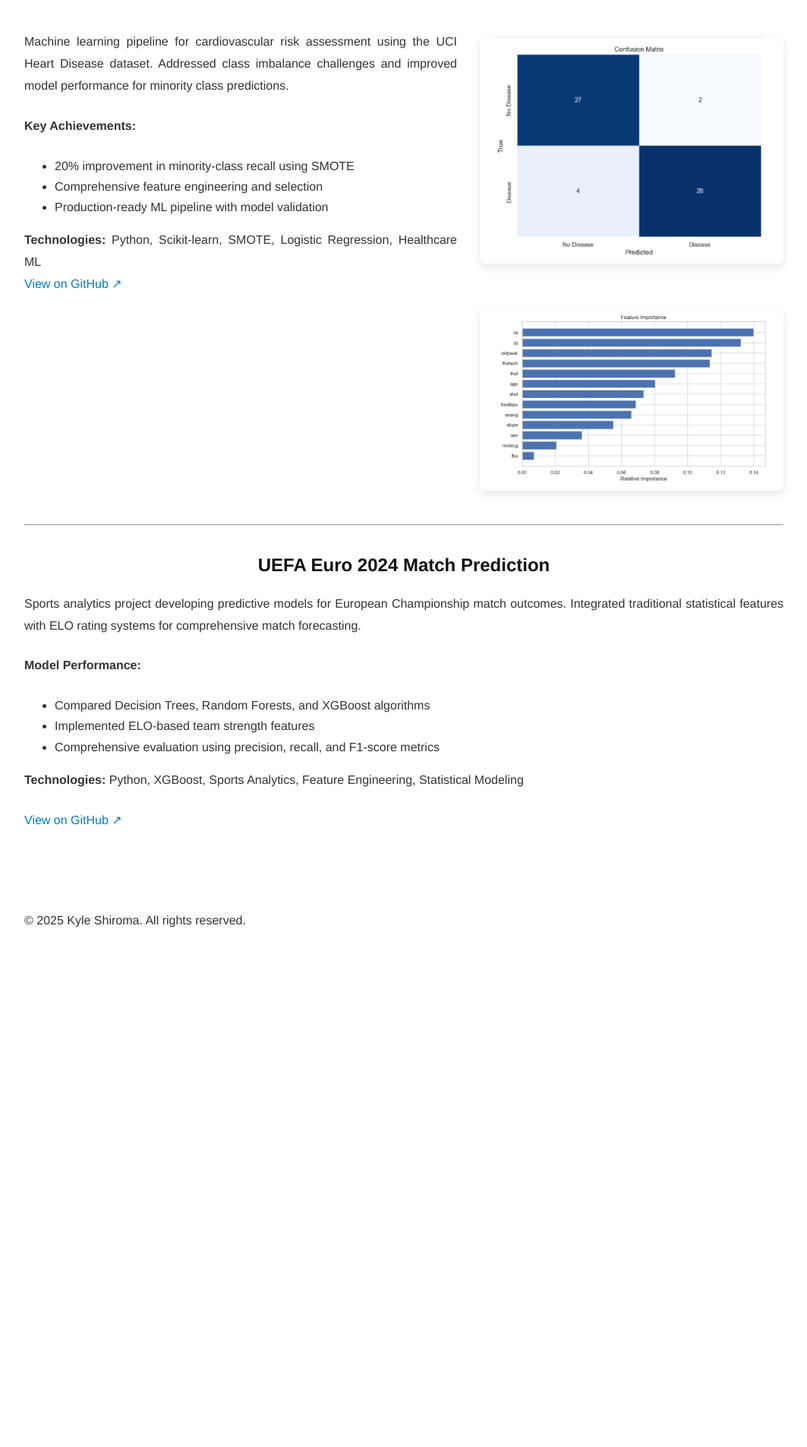
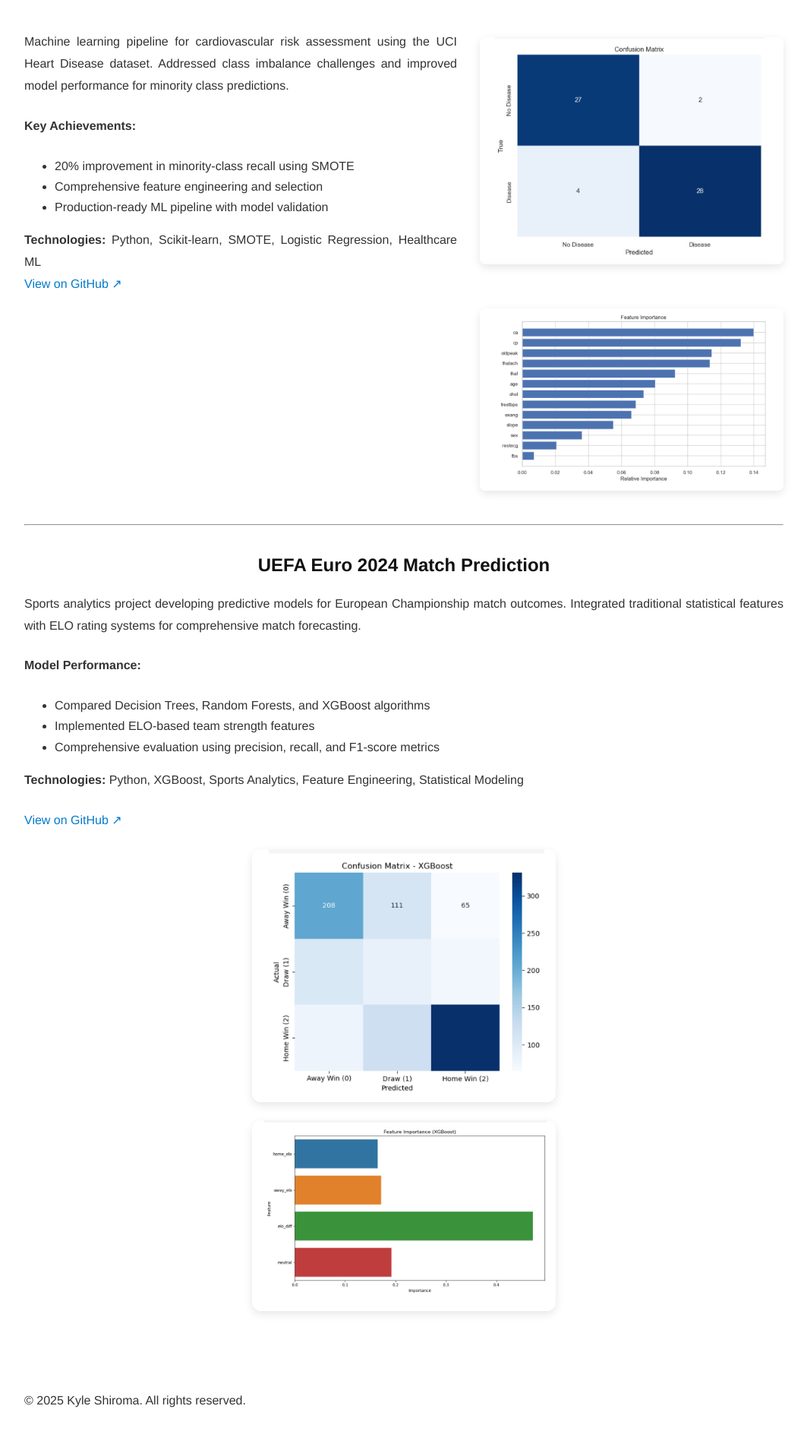
Before and after one commit to k-shiroma-code/k-shiroma-code.github.io, a Jekyll site: the page built from projects.md, in a window 1280 px wide. Shown: the part 2943-4848 px from the top of the page at 76% size, without its empty margins (108-1171 px from the left). Built offline with Jekyll 4.4.1, drawn with Linux system fonts in a browser that asks for light colours; before the commit the page ends 4217 px from its top, so only the background shows below that.

Commit message:
Update projects.md

```diff
--- a/projects.md
+++ b/projects.md
@@ -133,3 +133,11 @@ permalink: /projects/
 
 <p><strong>Technologies:</strong> Python, XGBoost, Sports Analytics, Feature Engineering, Statistical Modeling</p>
 <p><a href="https://github.com/k-shiroma-code/CSUF-REU-Football-Analytics">View on GitHub ↗</a></p>
+
+<p align="center">
+  <img src="{{ site.baseurl }}/assets/img/IMG_1670.jpg" alt="CSUF Data Science Project Screenshot 1" style="border-radius:12px; width:400px;">
+</p>
+
+<p align="center">
+  <img src="{{ site.baseurl }}/assets/img/IMG_1671.jpg" alt="CSUF Data Science Project Screenshot 2" style="border-radius:12px; width:400px;">
+</p>
```
